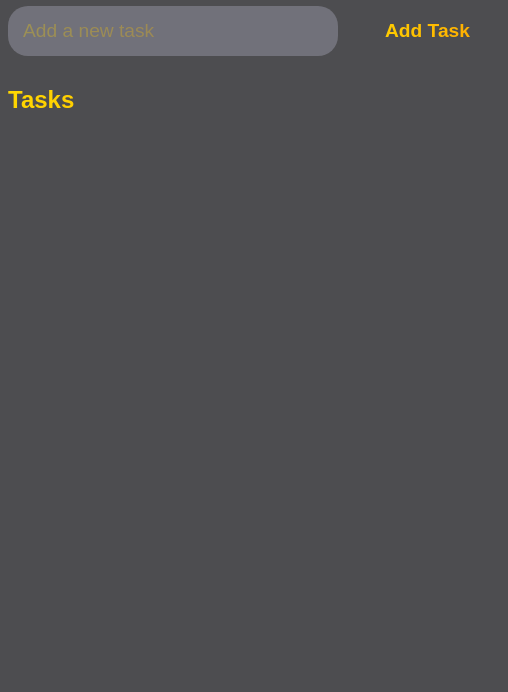
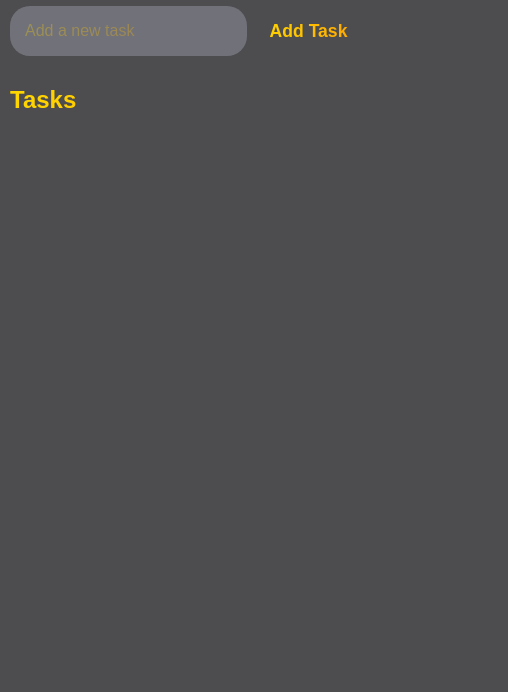
Before and after one commit to witekZWitkowic/Daily-Planner, a plain HTML site: page index.html in a window 390 px wide. Shown: the part 152-844 px from the top of the page, 508 px wide, since content can reach past the window. Drawn offline with Linux system fonts and the light colour scheme.

Commit message:
New Media Queries added

```diff
--- a/styles/_media.scss
+++ b/styles/_media.scss
@@ -1,26 +1,36 @@
 @import './_variables';
+@import './_mixins';
+@import './_btns';
 
 @media only screen and (max-width: 500px) {
   .task-input {
-    width: 400px;
+    display: flex;
+    width: 350px;
     height: 50px;
+    margin: 0;
   }
   .inputText {
-    width: 250px;
+    width: 230px;
     height: 50px;
     font-size: 1rem;
   }
   .content-box {
-    max-width: 400px;
+    max-width: 370px;
   }
-
   .task-boxes {
-    max-width: 400px;
+    max-width: 350px;
     height: 40px;
   }
   input {
-    width: 250px;
+    width: 230px;
     color: white;
     transition: .5s ease-in-out;
   }
+.btn-delete, .btn-edit {
+  font-size: 0.95rem;
 }
+#btn-add-task {
+  width: 150px;
+  font-size: 1.1rem;
+}
+}
--- a/styles/style.scss
+++ b/styles/style.scss
@@ -1,7 +1,7 @@
 @import './_variables';
 @import './_mixins';
 @import './_btns';
-@import './_media';
+
 
 * {
   font-family: 'Fira sans', sans-serif;
@@ -40,6 +40,7 @@ h1 {
   margin: 20px auto 0 auto;
   width: 500px;
   height: 50px;
+}
 .inputText {
   margin-right: 10px;
   width: 300px;
@@ -53,7 +54,6 @@ h1 {
     outline: none;
     &::placeholder {
       opacity: 0;
-      }
     }
 }
 }
@@ -92,3 +92,4 @@ input {
     color: gold;
   }
 }
+@import './_media';
```
Also changed, not shown: styles/style.css, 1 other file. Lines whose indentation alone changed are shown as unchanged.
